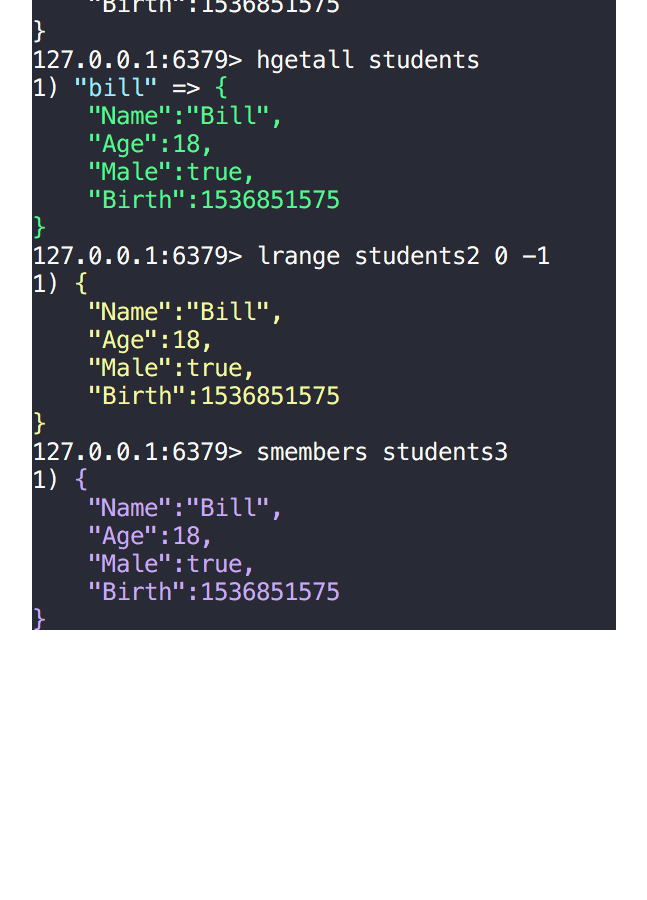
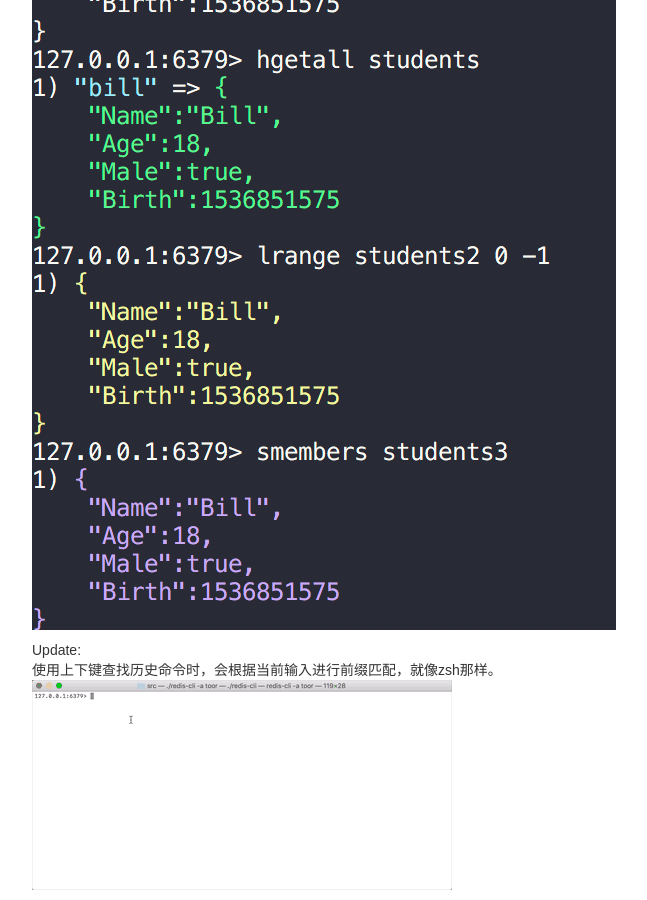
Before and after one commit to Wusuluren/wusuluren.github.io, a Jekyll site: the page built from _posts/2018-08-19-my_redis_cli.md, in a window 1280 px wide and 900 px high, scrolled down 1136 px. Shown: the whole window, without its empty margins (23-670 px from the left). Built offline with Jekyll 4.4.1, drawn with Linux system fonts in a browser that asks for light colours; nearby versions of some CDN libraries; comment, search, counter and statistics services are not loaded; before the commit the page ends 1776 px from its top, so only the background shows below that.

Commit message:
update myredis-cli

```diff
--- a/_posts/2018-08-19-my_redis_cli.md
+++ b/_posts/2018-08-19-my_redis_cli.md
@@ -38,3 +38,7 @@
 Update:
 增加了新的命令行选项：--json，可以以json的格式输出。
 <img src="{{ site.baseurl }}/static/image/2018-08-19/myredis-cli-json.png">
+
+Update:
+使用上下键查找历史命令时，会根据当前输入进行前缀匹配，就像zsh那样。
+<img src="{{ site.baseurl }}/static/image/2018-08-19/myredis-cli-history.gif">
```
Also changed, not shown: static/image/2018-08-19/myredis-cli-history.gif (added).
